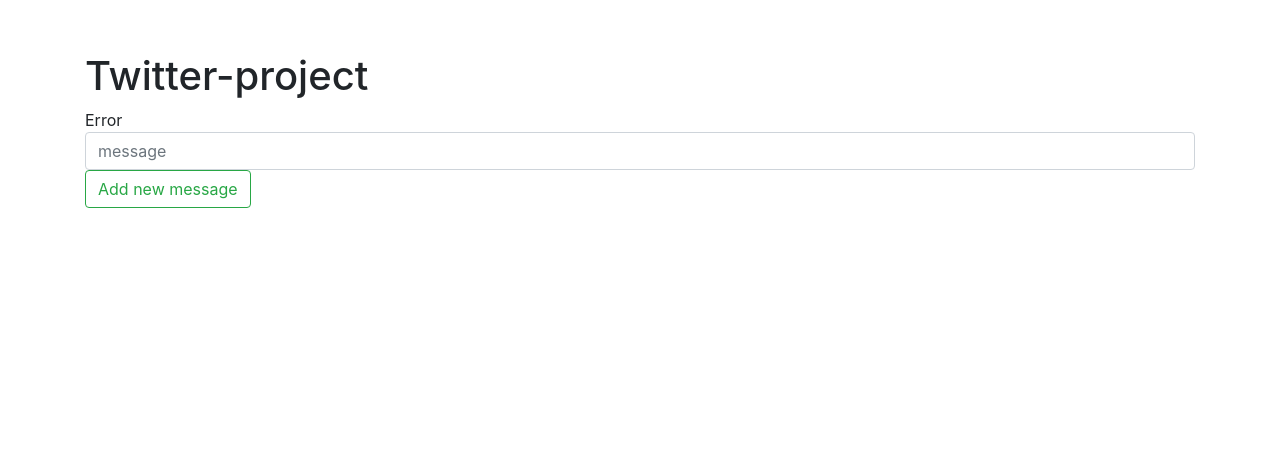
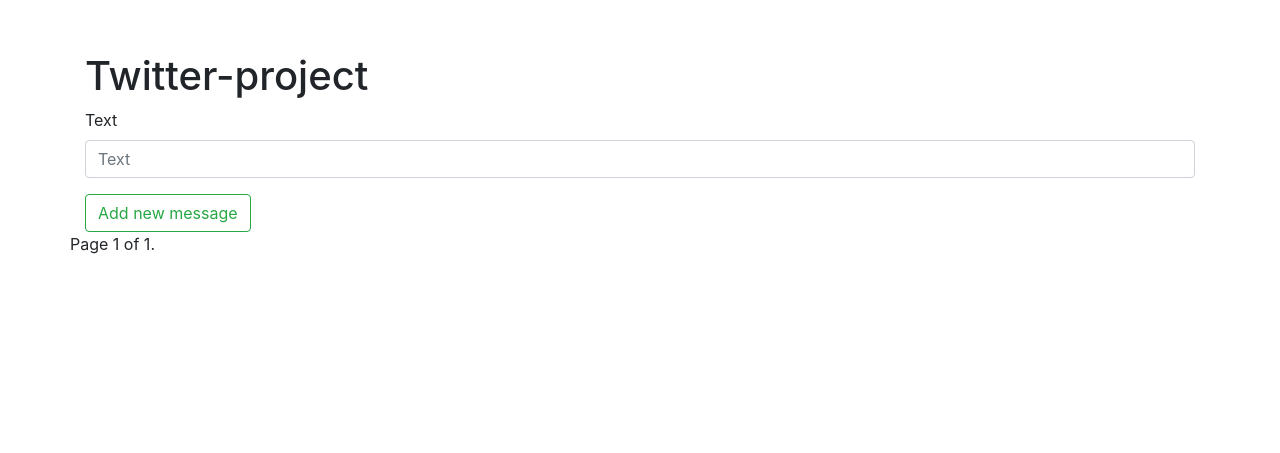
Before and after one commit to AlexLeyba/twitter-project, a Django app: page / in a window 1280 px wide. Shown: the part 56-509 px from the top of the page. Run offline with Django 3.2, Linux system fonts and the light colour scheme; the visitor is signed in with stand-in values (Sample User, id 1); data that the repository does not hold is empty; some libraries are stand-ins or nearby versions.

Commit message:
Задание#1 light#2 and Задание#2 light#1 and light#2

```diff
--- a/project_two/settings.py
+++ b/project_two/settings.py
@@ -42,6 +42,7 @@ INSTALLED_APPS = [
     'allauth',
     'allauth.account',
     'allauth.socialaccount',
+    'bootstrap4',
 ]
 
 MIDDLEWARE = [
--- a/project_two/urls.py
+++ b/project_two/urls.py
@@ -20,6 +20,6 @@ from twitter_project.views import *
 
 urlpatterns = [
     path('admin/', admin.site.urls),
-    path('', form_twit),
+    path('', include('twitter_project.urls')),
     path('accounts/', include('allauth.urls')),
 ]
--- /dev/null
+++ b/twitter_project/forms.py
@@ -0,0 +1,8 @@
+# coding=utf-8
+from django.forms import ModelForm
+from twitter_project.models import Twit
+
+class TwitForm(ModelForm):
+    class Meta:
+        model = Twit
+        fields = ("text",)
--- a/twitter_project/models.py
+++ b/twitter_project/models.py
@@ -1,8 +1,9 @@
 from django.db import models
 from django.utils import timezone
-
+from django.contrib.auth.models import User
 
 class Twit(models.Model):
+    user = models.ForeignKey(User, verbose_name="Создатель", on_delete=models.CASCADE)
     text = models.CharField(max_length=250)
     created_date = models.DateTimeField(
             default=timezone.now)
--- /dev/null
+++ b/twitter_project/templates/base.html
@@ -0,0 +1,79 @@
+<!DOCTYPE html>
+{% load staticfiles %}
+<!-- saved from url=(0061)http://bootstrap-4.ru/docs/4.1/examples/sticky-footer-navbar/ -->
+<html lang="en"><head><meta http-equiv="Content-Type" content="text/html; charset=UTF-8">
+
+    <meta name="viewport" content="width=device-width, initial-scale=1, shrink-to-fit=no">
+    <meta name="description" content="Пример на bootstrap 4: Прижатый футер отображается в нижней части страницы, когда содержимое окна слишком короткое. Панель навигации в верхней части.">
+    <meta name="author" content="">
+    <link rel="icon" href="/static/bootstrap/base/twitter.ico">
+
+    <title>twitter-project</title>
+
+    <!-- Bootstrap core CSS -->
+    <link href="{% static 'bootstrap/base/bootstrap.min.css'%}" rel="stylesheet">
+
+    <!-- Custom styles for this template -->
+    <link href="{% static 'bootstrap/base/sticky-footer-navbar.css'%}" rel="stylesheet">
+
+    <link rel="stylesheet" href="https://use.fontawesome.com/releases/v5.1.0/css/all.css" integrity="sha384-lKuwvrZot6UHsBSfcMvOkWwlCMgc0TaWr+30HWe3a4ltaBwTZhyTEggF5tJv8tbt" crossorigin="anonymous">
+  </head>
+
+  <body>
+
+<script type="text/javascript" async="" src="{% static 'bootstrap/base/watch.js'%}"></script>
+<script async="" src="{% static 'bootstrap/base/analytics.js'%}"></script><script>
+  (function(i,s,o,g,r,a,m){i['GoogleAnalyticsObject']=r;i[r]=i[r]||function(){
+  (i[r].q=i[r].q||[]).push(arguments)},i[r].l=1*new Date();a=s.createElement(o),
+  m=s.getElementsByTagName(o)[0];a.async=1;a.src=g;m.parentNode.insertBefore(a,m)
+  })(window,document,'script','https://www.google-analytics.com/analytics.js','ga');
+
+  ga('create', 'UA-4481610-59', 'auto');
+  ga('send', 'pageview');
+
+</script>
+
+<!-- Yandex.Metrika counter --> <script type="text/javascript"> (function (d, w, c) { (w[c] = w[c] || []).push(function() { try { w.yaCounter39705265 = new Ya.Metrika({ id:39705265, clickmap:true, trackLinks:true, accurateTrackBounce:true, webvisor:true }); } catch(e) { } }); var n = d.getElementsByTagName("script")[0], s = d.createElement("script"), f = function () { n.parentNode.insertBefore(s, n); }; s.type = "text/javascript"; s.async = true; s.src = "https://mc.yandex.ru/metrika/watch.js"; if (w.opera == "[object Opera]") { d.addEventListener("DOMContentLoaded", f, false); } else { f(); } })(document, window, "yandex_metrika_callbacks"); </script> <noscript><div><img src="https://mc.yandex.ru/watch/39705265" style="position:absolute; left:-9999px;" alt="Yandex.Metrika" /></div></noscript> <!-- /Yandex.Metrika counter -->
+
+    <header>
+      <!-- Fixed navbar -->
+      <nav class="navbar navbar-expand-md navbar-dark fixed-top bg-dark">
+        <a class="navbar-brand" href="http://127.0.0.1:8000/">Navigation</a>
+        <button class="navbar-toggler" type="button" data-toggle="collapse" data-target="#navbarCollapse" aria-controls="navbarCollapse" aria-expanded="false" aria-label="Toggle navigation">
+          <span class="navbar-toggler-icon"></span>
+        </button>
+        <div class="collapse navbar-collapse" id="navbarCollapse">
+          <ul class="navbar-nav mr-auto">
+            <li class="nav-item active">
+              <a class="nav-link" href="http://127.0.0.1:8000/">Главная <span class="sr-only">(current)</span></a>
+            </li>
+            <li class="nav-item">
+              <a class="nav-link" href="http://127.0.0.1:8000/accounts/login/">Вход</a>
+            </li>
+               <li class="nav-item">
+              <a class="nav-link" href="http://127.0.0.1:8000/accounts/logout/">Выход</a>
+            </li>
+          </ul>
+        </div>
+      </nav>
+    </header>
+ <main role="main" class="container">
+  {% block content %}
+
+  {% endblock %}
+</main>
+    <footer class="footer">
+      <div class="container">
+        <span class="text-muted">Welcome to twitter-project.</span>
+      </div>
+    </footer>
+
+    <!-- Bootstrap core JavaScript
+    ================================================== -->
+    <!-- Placed at the end of the document so the pages load faster -->
+    <script src="{% static 'bootstrap/base/jquery-3.3.1.slim.min.js'%}" integrity="sha384-q8i/X+965DzO0rT7abK41JStQIAqVgRVzpbzo5smXKp4YfRvH+8abtTE1Pi6jizo" crossorigin="anonymous"></script>
+    <script>window.jQuery || document.write('<script src="../../assets/js/vendor/jquery-slim.min.js"><\/script>')</script>
+    <script src="{% static 'bootstrap/base/popper.min.js'%}"></script>
+    <script src="{% static 'bootstrap/base/bootstrap.min.js'%}"></script>
+
+</body></html>
--- a/twitter_project/templates/include/inc_form.html
+++ b/twitter_project/templates/include/inc_form.html
@@ -1,7 +1,7 @@
     {% if user.is_active %}
         <form action="" method="GET" role="form">
             {% if error %} {{ error }} {% endif %}
-            <input class="form-control mr-sm-2" type="text" placeholder="message" value="" name="text_message">
+            <input class="form-control mr-sm-2" id="text-mess" type="text" placeholder="message" value="" name="text_message" maxlength="250" >
             <button class="btn btn-outline-success my-2 my-sm-0" type="submit">Add new message</button>
         </form>
     {% endif %}
--- a/twitter_project/templates/index.html
+++ b/twitter_project/templates/index.html
@@ -1,81 +1,42 @@
-<!DOCTYPE html>
-<!-- saved from url=(0061)http://bootstrap-4.ru/docs/4.1/examples/sticky-footer-navbar/ -->
-<html lang="en"><head><meta http-equiv="Content-Type" content="text/html; charset=UTF-8">
+    {% extends 'base.html' %}
+    {% load bootstrap4 %}
+    {% block content %}
+    <!-- Begin page content -->
 
-    <meta name="viewport" content="width=device-width, initial-scale=1, shrink-to-fit=no">
-    <meta name="description" content="Пример на bootstrap 4: Прижатый футер отображается в нижней части страницы, когда содержимое окна слишком короткое. Панель навигации в верхней части.">
-    <meta name="author" content="">
-    <link rel="icon" href="/static/bootstrap/base/twitter.ico">
+      <h1 class="mt-5">Twitter-project</h1>
+        {% if user.is_active %}
+        <form action="" method="POST" role="form">
+            {% if error %} {{ error }} {% endif %}
+            {% csrf_token %}
+            {% bootstrap_form form %}
+            <button class="btn btn-outline-success my-2 my-sm-0" type="submit">Add new message</button>
+        </form>
+    {% endif %}
+        <div class="row">
+        {% for i in mess %}
+           <div class="col-md-12">
+                <p class="text-warning">{{ i.text }}</p>
+               <strong>{{ i.created_date }}</strong><br>
+           </div>
+        {% endfor %}
+        <div class="pagination">
+    <span class="step-links">
+        {% if mess.has_previous %}
+            <a href="?page=1">&laquo; first</a>
+            <a href="?page={{ mess.previous_page_number }}">previous</a>
+        {% endif %}
 
-    <title>twitter-project</title>
+        <span class="current">
+            Page {{ mess.number }} of {{ mess.paginator.num_pages }}.
+        </span>
 
-    <!-- Bootstrap core CSS -->
-    <link href="/static/bootstrap/base/bootstrap.min.css" rel="stylesheet">
+        {% if mess.has_next %}
+            <a href="?page={{ mess.next_page_number }}">next</a>
+            <a href="?page={{ mess.paginator.num_pages }}">last &raquo;</a>
+        {% endif %}
+    </span>
+</div>
+        </div>
+      <p class="lead"></p>
 
-    <!-- Custom styles for this template -->
-    <link href="/static/bootstrap/base/sticky-footer-navbar.css" rel="stylesheet">
-  </head>
-
-  <body>
-
-<script type="text/javascript" async="" src="/static/bootstrap/base/watch.js"></script><script async="" src="/static/bootstrap/base/analytics.js"></script><script>
-  (function(i,s,o,g,r,a,m){i['GoogleAnalyticsObject']=r;i[r]=i[r]||function(){
-  (i[r].q=i[r].q||[]).push(arguments)},i[r].l=1*new Date();a=s.createElement(o),
-  m=s.getElementsByTagName(o)[0];a.async=1;a.src=g;m.parentNode.insertBefore(a,m)
-  })(window,document,'script','https://www.google-analytics.com/analytics.js','ga');
-
-  ga('create', 'UA-4481610-59', 'auto');
-  ga('send', 'pageview');
-
-</script>
-
-<!-- Yandex.Metrika counter --> <script type="text/javascript"> (function (d, w, c) { (w[c] = w[c] || []).push(function() { try { w.yaCounter39705265 = new Ya.Metrika({ id:39705265, clickmap:true, trackLinks:true, accurateTrackBounce:true, webvisor:true }); } catch(e) { } }); var n = d.getElementsByTagName("script")[0], s = d.createElement("script"), f = function () { n.parentNode.insertBefore(s, n); }; s.type = "text/javascript"; s.async = true; s.src = "https://mc.yandex.ru/metrika/watch.js"; if (w.opera == "[object Opera]") { d.addEventListener("DOMContentLoaded", f, false); } else { f(); } })(document, window, "yandex_metrika_callbacks"); </script> <noscript><div><img src="https://mc.yandex.ru/watch/39705265" style="position:absolute; left:-9999px;" alt="Yandex.Metrika" /></div></noscript> <!-- /Yandex.Metrika counter -->
-
-    <header>
-      <!-- Fixed navbar -->
-      <nav class="navbar navbar-expand-md navbar-dark fixed-top bg-dark">
-        <a class="navbar-brand" href="http://127.0.0.1:8000/">Navigation</a>
-        <button class="navbar-toggler" type="button" data-toggle="collapse" data-target="#navbarCollapse" aria-controls="navbarCollapse" aria-expanded="false" aria-label="Toggle navigation">
-          <span class="navbar-toggler-icon"></span>
-        </button>
-        <div class="collapse navbar-collapse" id="navbarCollapse">
-          <ul class="navbar-nav mr-auto">
-            <li class="nav-item active">
-              <a class="nav-link" href="http://127.0.0.1:8000/">Главная <span class="sr-only">(current)</span></a>
-            </li>
-            <li class="nav-item">
-              <a class="nav-link" href="http://127.0.0.1:8000/accounts/login/">Вход</a>
-            </li>
-               <li class="nav-item">
-              <a class="nav-link" href="http://127.0.0.1:8000/accounts/logout/">Выход</a>
-            </li>
-          </ul>
-        </div>
-      </nav>
-    </header>
-
-    <!-- Begin page content -->
-    <main role="main" class="container">
-      <h1 class="mt-5">Twitter-project</h1>
-        {% include 'include/inc_form.html' %}
-        {% for i in mess %}
-            {{ i.text }} {{ i.created_date }}<br>
-        {% endfor %}
-      <p class="lead"></p>
-    </main>
-
-    <footer class="footer">
-      <div class="container">
-        <span class="text-muted">Welcome to twitter-project.</span>
-      </div>
-    </footer>
-
-    <!-- Bootstrap core JavaScript
-    ================================================== -->
-    <!-- Placed at the end of the document so the pages load faster -->
-    <script src="/static/bootstrap/base/jquery-3.3.1.slim.min.js" integrity="sha384-q8i/X+965DzO0rT7abK41JStQIAqVgRVzpbzo5smXKp4YfRvH+8abtTE1Pi6jizo" crossorigin="anonymous"></script>
-    <script>window.jQuery || document.write('<script src="../../assets/js/vendor/jquery-slim.min.js"><\/script>')</script>
-    <script src="/static/bootstrap/base/popper.min.js"></script>
-    <script src="/static/bootstrap/base/bootstrap.min.js"></script>
-
-</body></html>
+    {% endblock %}
--- a/twitter_project/urls.py
+++ b/twitter_project/urls.py
@@ -3,7 +3,7 @@ from django.urls import path, include
 from twitter_project.views import *
 
 urlpatterns = [
-    path('admin/', admin.site.urls),
     path('', form_twit),
-    path('accounts/', include('allauth.urls')),
+    path('user/<int:pk>', user),
+    path('user/edit/<int:pk>', edit_twit, name="edit_twit"),
 ]
--- a/twitter_project/views.py
+++ b/twitter_project/views.py
@@ -1,6 +1,7 @@
-from django.shortcuts import render, redirect
+from django.shortcuts import render, redirect, get_object_or_404
 from twitter_project.models import Twit
-
+from django.core.paginator import EmptyPage, PageNotAnInteger, Paginator
+from twitter_project.forms import TwitForm
 
 # вывод страницы авторизации
 def login(request):
@@ -10,13 +11,44 @@ def login(request):
 # заносит твит в базу данных
 
 def form_twit(request):
-    # if request.method == "POST":
-    error = False
-    a = request.GET.get('text_message', '')
-    if str(a) != '' and len(a) <= 250:
-        i = Twit.objects.create(text=a)
-        i.save()
+    if request.method == "POST":
+        form = TwitForm(request.POST)
+        if form.is_valid():
+            form = form.save(commit=False)
+            form.user = request.user
+            form.save()
+            return redirect("/")
+    #error = False
+    #a = request.GET.get('text_message', '')
+    #if str(a) != '' and len(a) <= 250:
+     #   i = Twit.objects.create(user=request.user, text=a)
+     #   i.save()
     else:
-        error = "Error"
-    mess = Twit.objects.all()
-    return render(request, 'index.html', {"mess": mess, "error": error})
+    #    error = "Error"
+        form = TwitForm()
+        mess = Twit.objects.all()
+        paginator = Paginator(mess, 10)
+
+        page = request.GET.get('page')
+        contacts = paginator.get_page(page)
+    return render(request, 'index.html', {"mess": contacts, "form":form})
+
+
+def user(request, pk):
+    if request.method == "GET":
+        mess = Twit.objects.filter(user_id=pk)
+        return render(request, 'user.html', {"mess": mess})
+
+
+def edit_twit(request, pk):
+    mess = get_object_or_404(Twit, pk=pk, user=request.user)
+    if request.method == 'POST':
+        form = TwitForm(data=request.POST, instance=mess)
+        if form.is_valid():
+            form = form.save(commit=False)
+            form.user = request.user
+            form.save()
+            return redirect("/user/{}".format(request.user.id))
+    else:
+        form = TwitForm(instance=mess)
+        return render(request, 'edit.html', {'form': form})
```
Also changed, not shown: twitter_project/templates/account/login.html (+4 -3 lines), twitter_project/templates/edit.html (added, +11 -0 lines), twitter_project/templates/user.html (added, +9 -0 lines), twitter_project/migrations/0002_twit_user.py (added).
